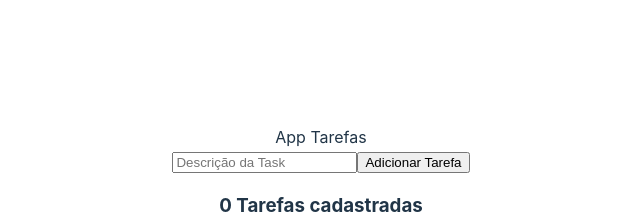
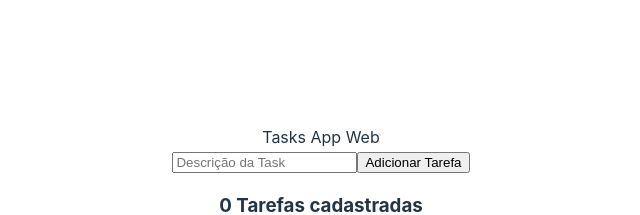
Before and after one commit to rogeriosilva-ifpi/ifpi-ads-2023.2-internet2, a React (Vite) app in the folder frontend-web/tasks-app/: page / in a window 1280 px wide. Shown: the part 198-413 px from the top of the page, without its empty margins (319-959 px from the left). Built offline with nearby package versions, Linux system fonts and the light colour scheme.

Commit message:
Titulo do App

```diff
--- a/frontend-web/tasks-app/src/App.tsx
+++ b/frontend-web/tasks-app/src/App.tsx
@@ -5,7 +5,7 @@ function App() {
 
   return (
     <div>
-      <header>App Tarefas</header>
+      <header>Tasks App Web</header>
       <main>
         <TasksPage />
       </main>
```
